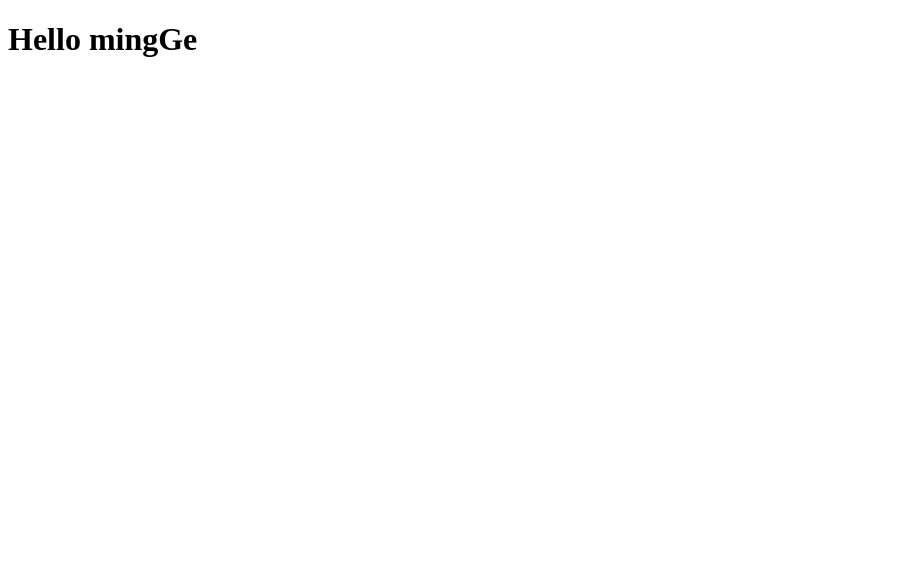
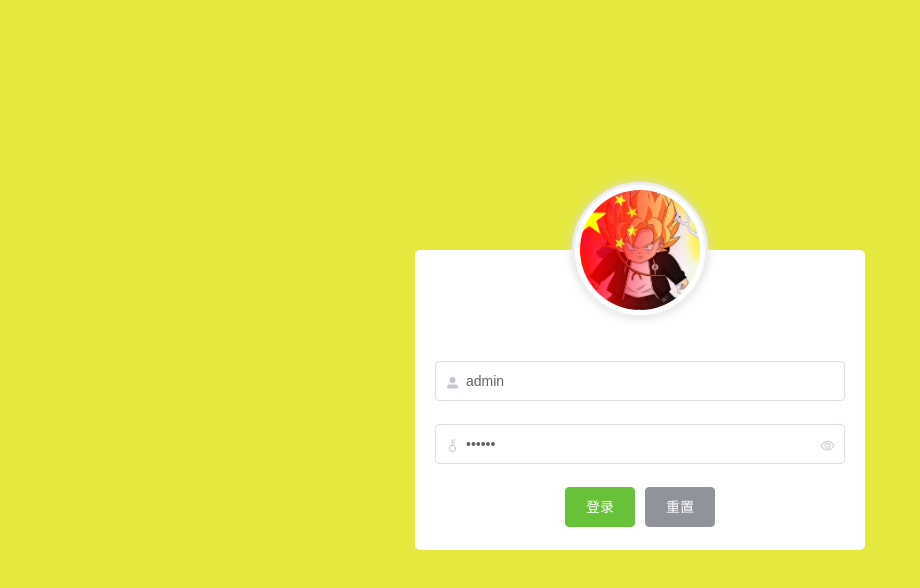
Before and after one commit to rendong2001/vue_shop, a Vue app: page /#/login in a window 1280 px wide. Shown: the top 588 px of the page, without its empty margins (0-920 px from the left). Built offline with nearby package versions, Linux system fonts and the light colour scheme.

Commit message:
提交登录功能

```diff
--- a/public/index.html
+++ b/public/index.html
@@ -1,10 +1,10 @@
 <!DOCTYPE html>
 <html lang="">
   <head>
-    <meta charset="utf-8">
-    <meta http-equiv="X-UA-Compatible" content="IE=edge">
-    <meta name="viewport" content="width=device-width,initial-scale=1.0">
-    <link rel="icon" href="<%= BASE_URL %>favicon.ico">
+    <meta charset="utf-8" />
+    <meta http-equiv="X-UA-Compatible" content="IE=edge" />
+    <meta name="viewport" content="width=device-width,initial-scale=1.0" />
+    <link rel="icon" href="<%= BASE_URL %>favicon.ico" />
     <title><%= htmlWebpackPlugin.options.title %></title>
   </head>
   <body>
--- a/src/App.vue
+++ b/src/App.vue
@@ -1,11 +1,14 @@
 <template>
   <div>
-    <h1>Hello mingGe</h1>
+    <!-- <h1>Hello mingGe</h1> -->
+    <router-view></router-view>
   </div>
 </template>
 
 <script>
-export default {}
+export default {
+  name: 'app'
+}
 </script>
 
 <style></style>
--- /dev/null
+++ b/src/assets/css/global.css
@@ -0,0 +1,7 @@
+/* 全局样式表 */
+html,
+body {
+  height: 100%;
+  margin: 0;
+  padding: 0;
+}
--- /dev/null
+++ b/src/components/Home.vue
@@ -0,0 +1,22 @@
+<template>
+  <div>
+    <el-button type="info" @click="logout">退出</el-button>
+  </div>
+</template>
+
+<script>
+export default {
+  data() {
+    return {}
+  },
+  methods: {
+    logout() {
+      window.sessionStorage.clear()
+      this.$router.push('/login')
+      this.$message.warning('退出了')
+    }
+  }
+}
+</script>
+
+<style></style>
--- /dev/null
+++ b/src/components/Login.vue
@@ -0,0 +1,133 @@
+<template>
+  <div class="login_container">
+    <!-- 登录div -->
+    <div class="login_box">
+      <!-- 头像 -->
+      <div class="head_box">
+        <img src="../assets/11.jpg" alt="" />
+      </div>
+      <!-- 表单 -->
+      <el-form ref="loginFormRef" :model="loginForm" :rules="loginFormRules" class="login_form">
+        <el-form-item prop="username">
+          <el-input placeholder="请输入用户名" v-model="loginForm.username" prefix-icon="el-icon-user-solid"></el-input>
+        </el-form-item>
+        <el-form-item prop="password">
+          <el-input type="password" placeholder="请输入密码" v-model="loginForm.password" show-password prefix-icon="el-icon-key"></el-input>
+        </el-form-item>
+        <el-form-item class="btns">
+          <el-button type="success" @click="login">登录</el-button>
+          <el-button type="info" @click="reset">重置</el-button>
+        </el-form-item>
+      </el-form>
+    </div>
+  </div>
+</template>
+
+<script>
+export default {
+  data() {
+    // 自定义密码验证规则
+    const validatePassword = (rule, value, cb) => {
+      let reg = /^(?![0-9]+$)(?![a-zA-Z]+$)[0-9A-Za-z]{4,8}$/
+      if (!reg.test(value)) {
+        cb(new Error('密码必须4-8位 且为字母+数字组合'))
+      } else {
+        cb()
+      }
+    }
+    return {
+      // 登录表单的数据绑定对象
+      loginForm: {
+        username: 'admin',
+        password: '123456'
+      },
+      //表单的验证规则对象
+      loginFormRules: {
+        username: [
+          { required: true, message: '请输入用户名', trigger: 'blur' },
+          { min: 3, max: 10, message: '长度在 3 到 10 个字符', trigger: 'blur' }
+        ],
+        password: [
+          { required: true, message: '请输入密码', trigger: 'blur' }
+          // { validator: validatePassword, trigger: 'blur' }
+        ]
+      }
+    }
+  },
+  methods: {
+    //登录
+    login() {
+      //进行一个表单的预验证
+      this.$refs.loginFormRef.validate(async valid => {
+        if (valid) {
+          //发起axios请求
+          const { data: res } = await this.$http.post('login', { username: this.loginForm.username, password: this.loginForm.password })
+          if (res.meta.status === 200) {
+            console.log(res)
+            this.$message.success('登录成功！')
+            // 1、将登录成功之后的token，保存到客户端的 sessionStorage中
+            //   项目中的除了登录之外的接口，必须在登录之后才能访问
+            //   token只在网站打卡期间有效，所以存放在 sessionStorage中
+            // 2、跳转的/home主页
+            window.sessionStorage.setItem('token', res.data.token)
+            this.$router.push('/home')
+          } else {
+            this.$message.error('登录失败！')
+          }
+        } else {
+          return
+        }
+      })
+    },
+    //重置表单数据
+    reset() {
+      this.$refs.loginFormRef.resetFields()
+    }
+  }
+}
+</script>
+
+<style lang="less" scoped>
+.login_container {
+  background-color: rgb(229, 232, 63);
+  height: 100vh;
+  .login_box {
+    height: 300px;
+    width: 450px;
+    border-radius: 5px;
+    background-color: #fff;
+    position: absolute;
+    left: 50%;
+    top: 50%;
+    transform: translate(-50%, -50%);
+    .head_box {
+      width: 120px;
+      height: 120px;
+      padding: 5px;
+      border: 3px solid #eee;
+      border-radius: 50%;
+      box-shadow: 0 0 10px #ddd;
+      position: absolute;
+      left: 50%;
+      transform: translate(-50%, -50%);
+      background-color: #fff;
+      img {
+        width: 100%;
+        height: 100%;
+        border-radius: 50%;
+      }
+    }
+  }
+}
+.login_form {
+  position: absolute;
+  width: 100%;
+  bottom: 0;
+  padding: 0 20px;
+  box-sizing: border-box;
+}
+.btns {
+  display: flex;
+  justify-content: space-between;
+}
+</style>
--- a/src/main.js
+++ b/src/main.js
@@ -3,6 +3,12 @@ import ElementUI from 'element-ui'
 import 'element-ui/lib/theme-chalk/index.css'
 import App from './App.vue'
 import router from './router'
+//导入全局样式表
+import '@/assets/css/global.css'
+//全局配置axios
+import axios from 'axios'
+axios.defaults.baseURL = 'http://127.0.0.1:8888/api/private/v1/'
+Vue.prototype.$http = axios
 
 Vue.config.productionTip = false
 Vue.use(ElementUI)
--- a/src/router/index.js
+++ b/src/router/index.js
@@ -1,12 +1,26 @@
 import Vue from 'vue'
 import VueRouter from 'vue-router'
+import Login from '@/components/Login.vue'
+import Home from '@/components/Home.vue'
 
 Vue.use(VueRouter)
 
-const routes = []
+const routes = [
+  { path: '/', redirect: '/login' },
+  { path: '/login', component: Login },
+  { path: '/home', component: Home }
+]
 
 const router = new VueRouter({
   routes
 })
 
+//配置全局前置守卫
+router.beforeEach((to, from, next) => {
+  if (to.path == '/login') return next()
+  //获取token
+  const tokenStr = window.sessionStorage.getItem('token')
+  if (!tokenStr) next('/login')
+  else next()
+})
 export default router
```
Also changed, not shown: src/assets/11.jpg (added).
